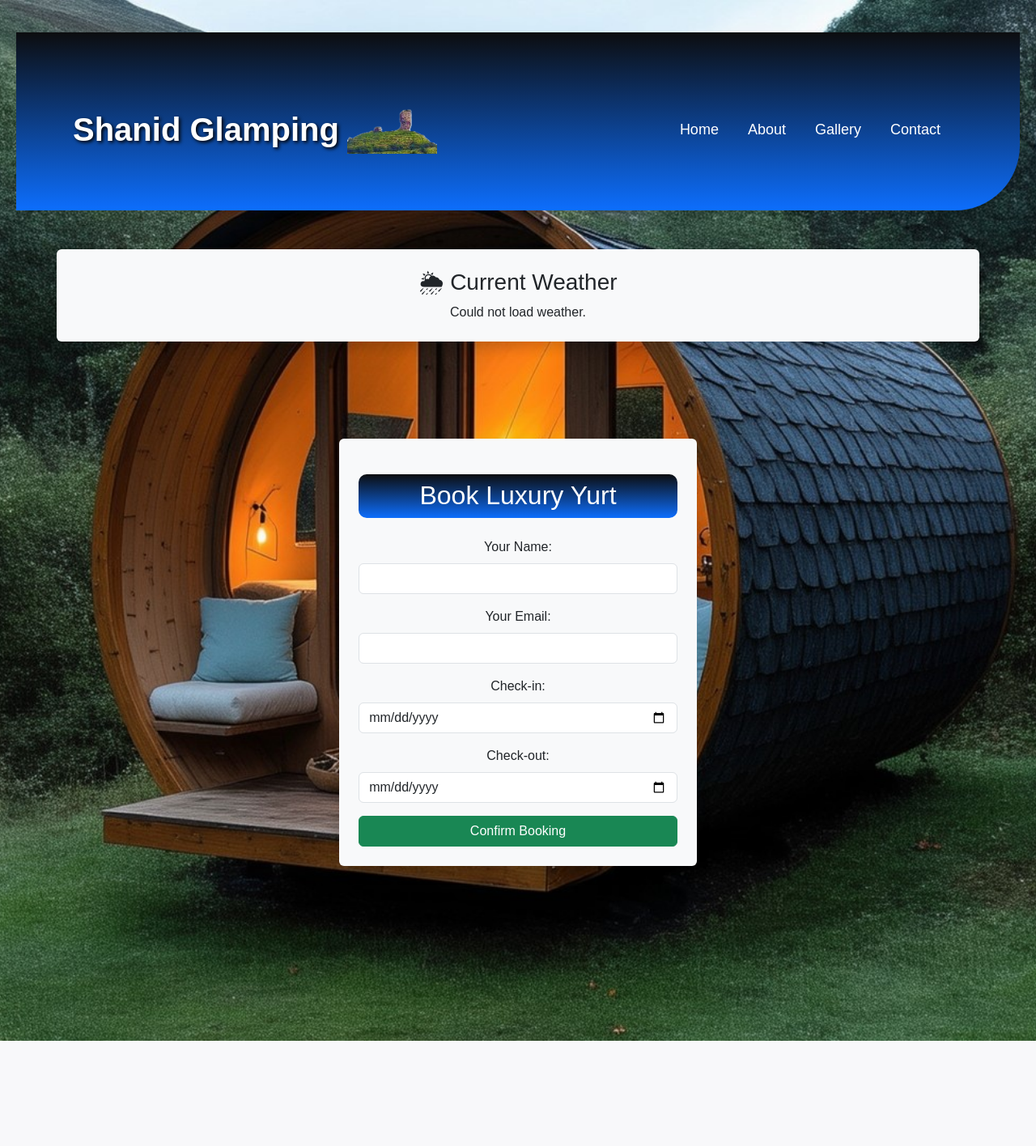
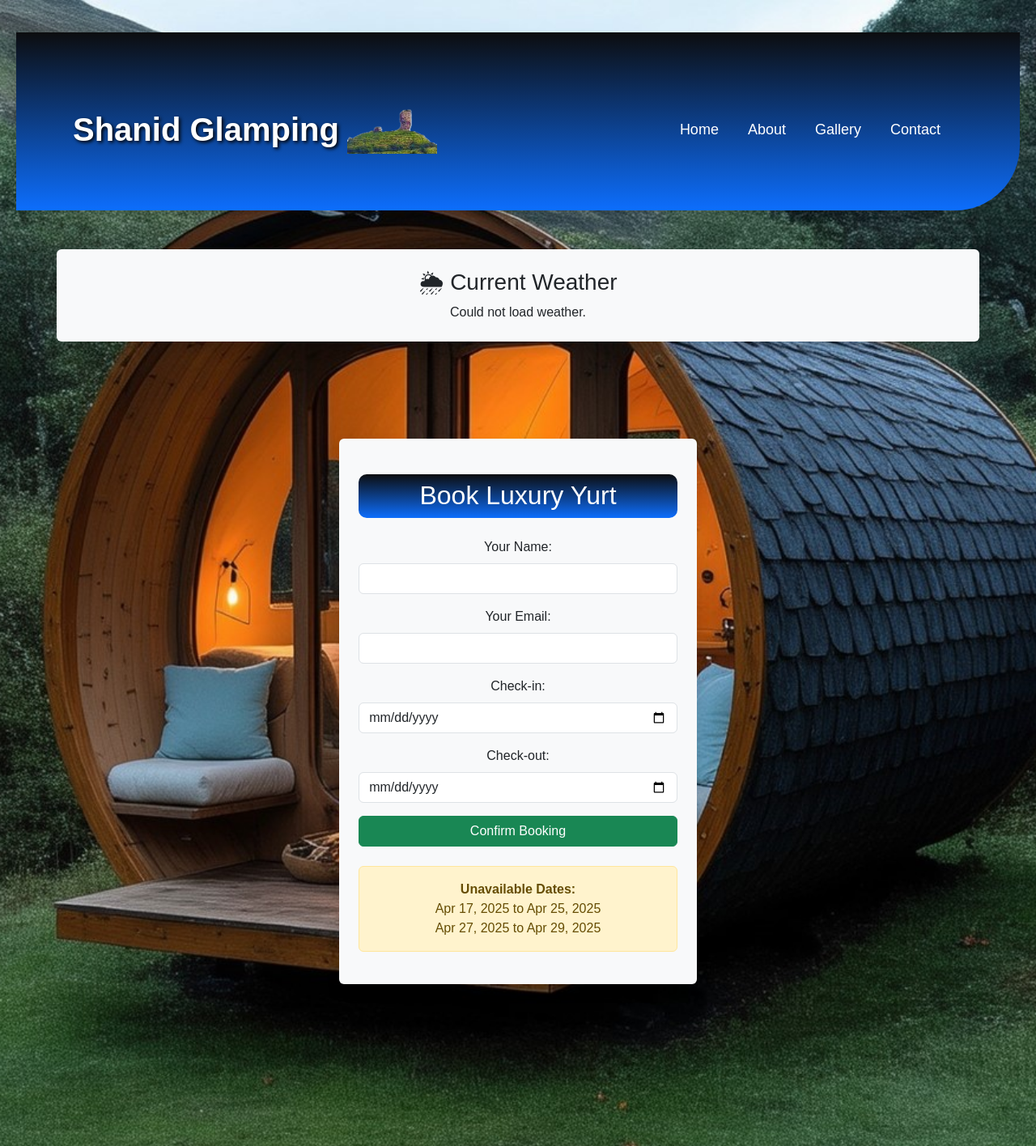
Before and after one commit to aruttle/assignment-module-3, a Flask app: page /book/1 in a window 1280 px wide. Shown: the top 1416 px of the page at 81% size. Before the commit the page ends 1286 px from the top, so only its background shows below. Run offline with Flask 3, Linux system fonts and the light colour scheme.

Commit message:
Added booking functionality to view if dates are available and to book them. Added some simple error handling.

```diff
--- a/app.py
+++ b/app.py
@@ -8,7 +8,7 @@ app.secret_key = 'supersecretkey'  # Needed for flashing messages
 
 BOOKINGS_FILE = "bookings.json"
 
-# Sample accommodations
+# accommodations
 accommodations = [
     {"id": 1, "name": "Luxury Yurt", "price": 120, "available": True, "image": "yurt.jpg"},
     {"id": 2, "name": "Eco Cabin", "price": 150, "available": False, "image": "cabin.jpg"},
@@ -32,6 +32,17 @@ def save_booking(new_booking):
     bookings.append(new_booking)
     with open(BOOKINGS_FILE, "w") as f:
         json.dump(bookings, f, indent=2)
+
+# Get booked date ranges for accommodation
+def get_booked_dates(acc_name):
+    bookings = load_bookings()
+    return [
+        (
+            datetime.strptime(b["check_in"], "%Y-%m-%d").date(),
+            datetime.strptime(b["check_out"], "%Y-%m-%d").date()
+        )
+        for b in bookings if b["accommodation"] == acc_name
+    ]
 
 @app.route("/")
 def home():
@@ -61,6 +72,9 @@ def book(acc_id):
     if not acc or not acc["available"]:
         return "Accommodation not available", 400
 
+    # Get already booked dates for this accommodation
+    booked_dates = get_booked_dates(acc["name"])
+
     if request.method == "POST":
         try:
             name = request.form["name"]
@@ -71,10 +85,18 @@ def book(acc_id):
             check_in_date = datetime.strptime(start_date_str, "%Y-%m-%d").date()
             check_out_date = datetime.strptime(end_date_str, "%Y-%m-%d").date()
 
+            # Validate date range
             if check_out_date <= check_in_date:
                 flash("Check-out date must be after check-in date.", "danger")
                 return redirect(url_for("book", acc_id=acc_id))
 
+            # Check for date overlap
+            for booked_start, booked_end in booked_dates:
+                if not (check_out_date <= booked_start or check_in_date >= booked_end):
+                    flash("Selected dates are not available. Please choose different dates.", "danger")
+                    return redirect(url_for("book", acc_id=acc_id))
+
+            # Save booking
             booking = {
                 "accommodation": acc["name"],
                 "name": name,
@@ -84,6 +106,7 @@ def book(acc_id):
             }
             save_booking(booking)
 
+            # Mark as booked (you may later want to remove this if handling availability by date instead)
             acc["available"] = False
 
             flash("Booking confirmed!", "success")
@@ -93,7 +116,8 @@ def book(acc_id):
             flash(f"Booking failed: {e}", "danger")
             return redirect(url_for("book", acc_id=acc_id))
 
-    return render_template("booking.html", accommodation=acc)
+    return render_template("booking.html", accommodation=acc, booked_dates=booked_dates)
+
 
 if __name__ == "__main__":
     app.run(debug=True, port=8080)
--- a/bookings.json
+++ b/bookings.json
@@ -10,7 +10,7 @@
     "accommodation": "Luxury Yurt",
     "name": "Alan c Ruttle",
     "email": "Alan.Ruttle@analog.com",
-    "check_in": "2025-04-17",
-    "check_out": "2025-04-18"
+    "check_in": "2025-04-27",
+    "check_out": "2025-04-29"
   }
 ]
--- a/templates/booking.html
+++ b/templates/booking.html
@@ -6,8 +6,19 @@
 <div class="container d-flex justify-content-center">
   <div class="col-md-6 col-lg-5 bg-light p-4 rounded shadow">
     <h2 class="mb-4 text-center">Book {{ accommodation.name }}</h2>
+
+    {% with messages = get_flashed_messages(with_categories=true) %}
+      {% if messages %}
+        {% for category, message in messages %}
+          <div class="alert alert-{{ category }} alert-dismissible fade show" role="alert">
+            {{ message }}
+            <button type="button" class="btn-close" data-bs-dismiss="alert" aria-label="Close"></button>
+          </div>
+        {% endfor %}
+      {% endif %}
+    {% endwith %}
+
     <form method="POST" action="{{ url_for('book', acc_id=accommodation.id) }}">
-
       <div class="mb-3">
         <label for="name" class="form-label">Your Name:</label>
         <input type="text" id="name" name="name" class="form-control" required>
@@ -30,6 +41,30 @@
 
       <button type="submit" class="btn btn-success w-100">Confirm Booking</button>
     </form>
+
+    {% if booked_dates %}
+      <div class="alert alert-warning mt-4">
+        <strong>Unavailable Dates:</strong>
+        <ul class="mb-0" style="list-style: none; padding-left: 0;">
+          {% for start, end in booked_dates %}
+            <li>{{ start.strftime("%b %d, %Y") }} to {{ end.strftime("%b %d, %Y") }}</li>
+          {% endfor %}
+        </ul>
+      </div>
+    {% endif %}
   </div>
 </div>
 {% endblock %}
+
+{% block scripts %}
+  {{ super() }}
+  {% if booked_dates %}
+    <script>
+      const bookedRanges = {{ booked_dates | tojson }};
+    </script>
+    <script src="{{ url_for('static', filename='js/booking.js') }}"></script>
+    <script>
+      disableBookedDates(bookedRanges);
+    </script>
+  {% endif %}
+{% endblock %}
```
Also changed, not shown: static/js/booking.js (added, +32 -0 lines).
